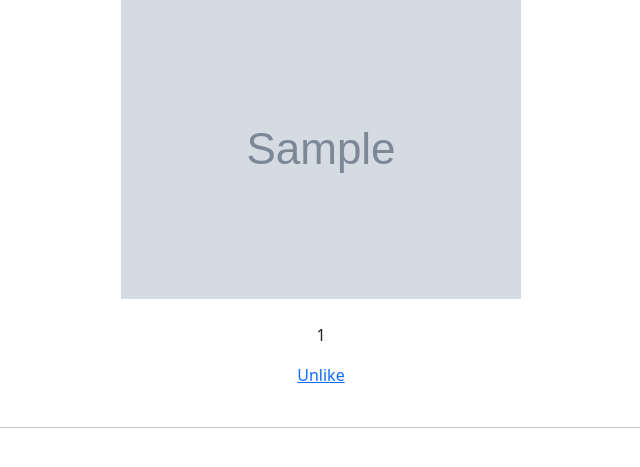
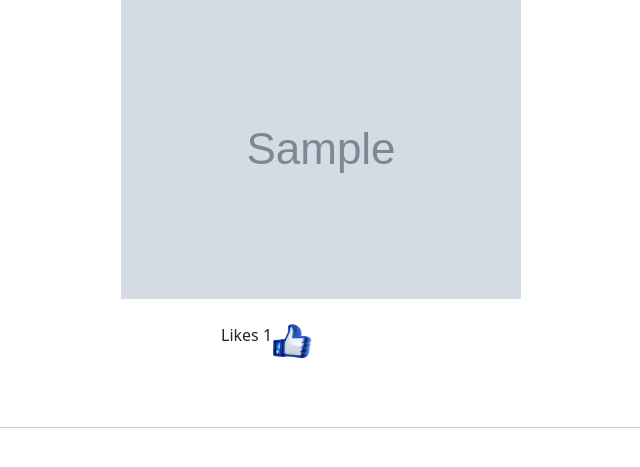
Before and after one commit to wajidkorkani/WYNNN, a Django app: a page that uses Facebook_Clone_Application/templates/Core/all-users/all_users_posts.html in a window 1280 px wide. Shown: the part 121-588 px from the top of the page, without its empty margins (319-959 px from the left). Run offline with Django 4.2, Linux system fonts and the light colour scheme; a user stored in the database is signed in; tables that the repository leaves empty hold one stand-in row (values such as "Sample post"); grey boxes marked "Sample" are stand-in pictures.

Commit message:
Instead of displaying the like unlike text now it will display like and unlike images or png files.

```diff
--- a/Facebook_Clone_Application/templates/Core/all-users/all_users_posts.html
+++ b/Facebook_Clone_Application/templates/Core/all-users/all_users_posts.html
@@ -1,4 +1,5 @@
 {% extends 'base.html' %}
+{% load static %}
 {% block head %}
 <title>{{ profile.user.fname }}</title>
 <style>
@@ -35,9 +36,15 @@
     {% endif %}
     <br><br>
     {% if user in post.likes.all %}
-    <p>{{ post.likes.count }}</p> <a href="{% url 'post_likes' post.id %}">Unlike</a>
+    <div style="display: flex; margin: 0 auto; max-width: 200px;">
+        <p>Likes {{ post.likes.count }} </p> <a href="{% url 'post_likes' post.id %}"><img style="width: 40px;"
+                src="{% static 'images/like.png' %}" alt="Unlike"></a>
+    </div>
     {% else %}
-    <p>{{ post.likes.count }}</p> <a href="{% url 'post_likes' post.id %}">Like</a>
+    <div style="display: flex; margin: 0 auto; max-width: 200px;">
+        <p>Likes {{ post.likes.count }} </p> <a href="{% url 'post_likes' post.id %}"><img style="width: 40px;"
+                src="{% static 'images/unlike.png' %}" alt="Like"></a>
+    </div>
     {% endif %}
     <br><br><hr><br><br>
     {% endfor %}
```
